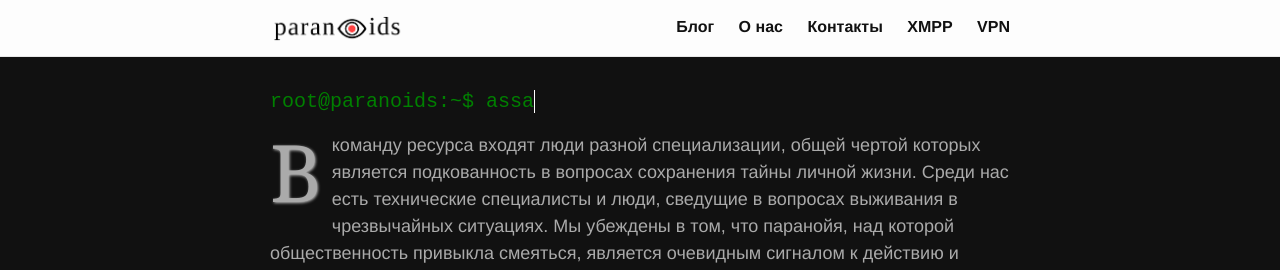
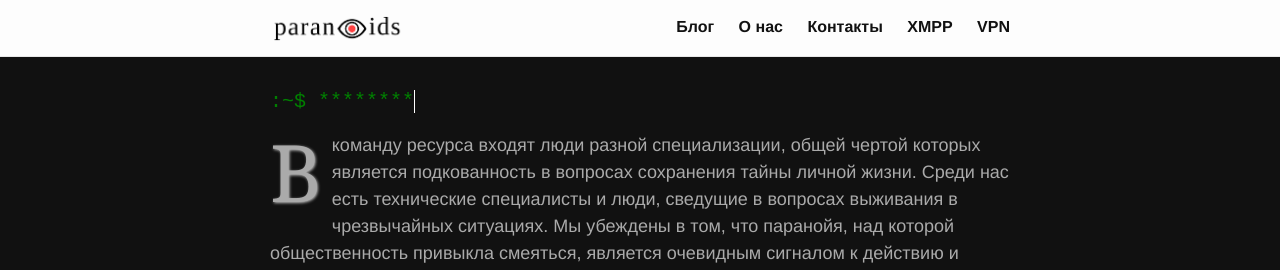
Before and after one commit to 2b7E1n6D0e5R7/2b7E1n6D0e5R7.github.io, a Jekyll site: the page built from _pages/about.md, in a window 1280 px wide. Shown: the top 270 px of the page. Built offline with Jekyll 4.4.1, drawn with Linux system fonts in a browser that asks for light colours.

Commit message:
Update about.html

```diff
--- a/_layouts/about.html
+++ b/_layouts/about.html
@@ -10,9 +10,9 @@
     <main class="landing-content" aria-label="Content">
       <div class="wrapper">
 
-        <h1 class="title">root@paranoids:~$
-          <span class="typewrite" data-period="2000" data-type='[ "********", "assalam o alaikum",
-          "sat srī akāl", "khammaghani", "hola", "bonjour", "nomoskaar", "guten tag", "kumusta", "salut", "nômoshkar"]'>
+        <h1 class="title">:~$
+          <span class="typewrite" data-period="2000" data-type='[ "sudo", "********",
+          "apt-get update", "apt-get upgrade", "about paranoids", "bonjour", "nomoskaar", "guten tag", "kumusta", "salut", "nômoshkar"]'>
             <span class="wrap"></span>
           </span>
         </h1>
```
